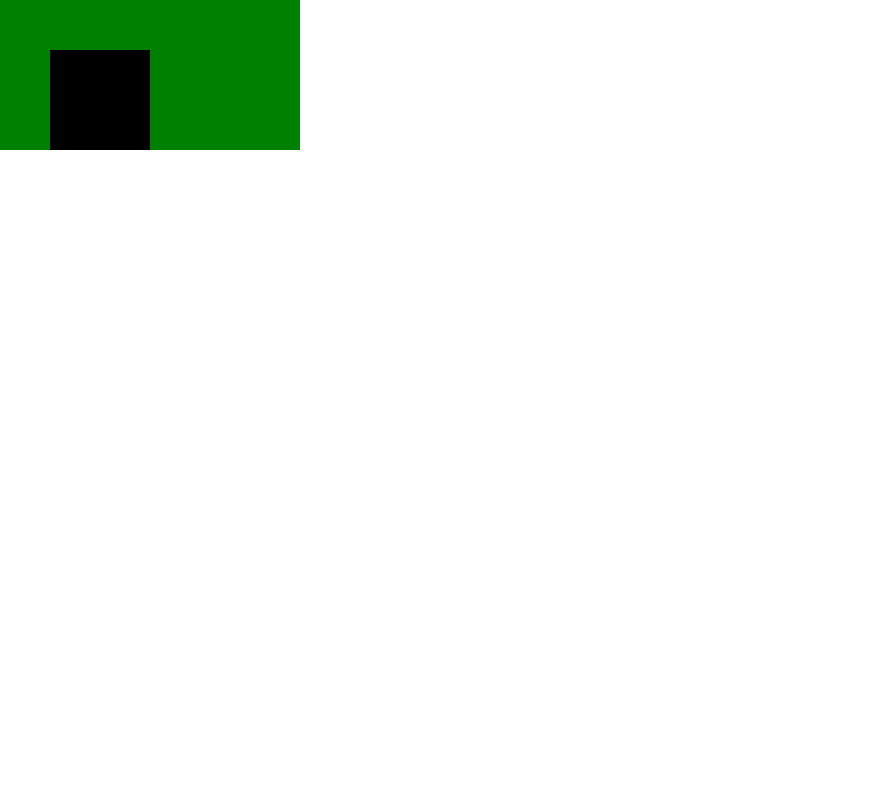
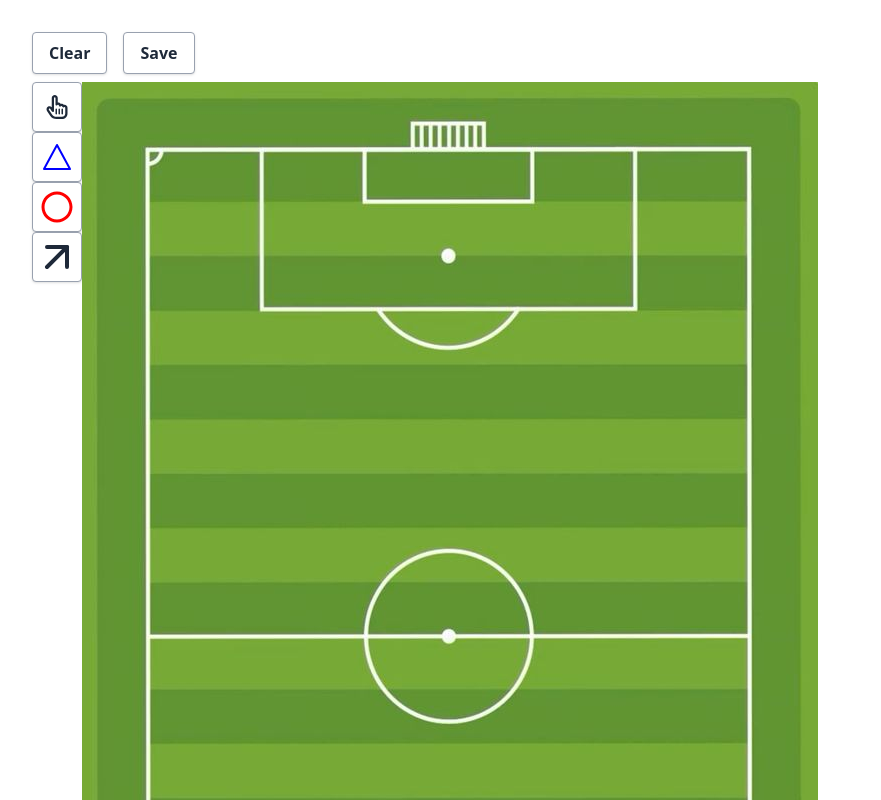
Before and after one commit to 2stash/soccer-session-planner, a React (Vite) app: page / in a window 1280 px wide. Shown: the top 800 px of the page, without its empty margins (0-881 px from the left). Built offline with nearby package versions, Linux system fonts and the light colour scheme.

Commit message:
Added buttons. Ugly circles now drawing on canvas.

```diff
--- a/package.json
+++ b/package.json
@@ -13,6 +13,7 @@
     "@tailwindcss/vite": "^4.0.7",
     "react": "^19.0.0",
     "react-dom": "^19.0.0",
+    "react-icons": "^5.4.0",
     "tailwindcss": "^4.0.7"
   },
   "devDependencies": {
--- a/src/App.jsx
+++ b/src/App.jsx
@@ -3,9 +3,13 @@ import Canvas from './components/Canvas';
 import './App.css';
 
 function App() {
+  const canvasWidth = 736;
+  const canvasheight = 1104;
   return (
     <>
-      <Canvas />
+      <div className='container p-8'>
+        <Canvas width={canvasWidth} height={canvasheight} />
+      </div>
     </>
   );
 }
--- a/src/components/Canvas.jsx
+++ b/src/components/Canvas.jsx
@@ -1,18 +1,44 @@
 import { useState, useRef, useEffect } from 'react';
+import { FaRegHandPointer } from 'react-icons/fa6';
+import { FiArrowUpRight } from 'react-icons/fi';
+import { IoTriangleOutline } from 'react-icons/io5';
+import { FaRegCircle } from 'react-icons/fa';
+
+import './canvas.css';
 
 const Canvas = (props) => {
   const [elements, setElements] = useState([]);
+  const [readyToDraw, setReadyToDraw] = useState(false);
   const [drawing, setDrawing] = useState(false);
+  const [currentShape, setCurrentShape] = useState(null);
   const canvasRef = useRef(null);
 
   const handleMouseDown = (event) => {
     console.log('handleMouseDown');
-    setDrawing(true);
+    if (readyToDraw) {
+      const { clientX, clientY } = event;
+      console.log(currentShape);
+      setElements([...elements, currentShape]);
+      setCurrentShape(create(clientX, clientY));
+    }
+  };
+
+  const create = (x, y) => {
+    return { position: { x, y } };
   };
 
   const handleMouseMove = (event) => {
     const { clientX, clientY } = event;
-    console.log('handleMouseMove', clientX, clientY);
+
+    if (readyToDraw) {
+      const currentShapePosition = { position: { x: clientX, y: clientY } };
+      setCurrentShape(currentShapePosition);
+    } else if (drawing) {
+      const currentShapeCopy = currentShape;
+      currentShapeCopy.position.x = clientX;
+      currentShapeCopy.position.y = clientY;
+      setCurrentShape(currentShapeCopy);
+    }
   };
 
   const handleMouseUp = (event) => {
@@ -24,27 +50,72 @@ const Canvas = (props) => {
     console.log('handleMouseOut');
   };
 
+  const handleShapeSelected = (value) => {
+    setReadyToDraw(true);
+  };
+
   useEffect(() => {
+    console.log('rerender');
     const canvas = canvasRef.current;
     const context = canvas.getContext('2d');
+    context.clearRect(0, 0, canvas.width, canvas.height);
+    for (let element of elements) {
+      context.beginPath();
 
-    context.clearRect(0, 0, canvas.width, canvas.height);
+      context.arc(element.position.x, element.position.y, 50, 0, 2 * Math.PI);
 
-    context.fillStyle = 'green';
-    context.fillRect(0, 0, context.canvas.width, context.canvas.height);
-    context.fillStyle = 'black';
-    context.fillRect(50, 50, 100, 100);
-  }, []);
+      context.stroke();
+    }
+
+    if (currentShape) {
+      context.beginPath();
+
+      context.arc(
+        currentShape.position.x,
+        currentShape.position.y,
+        50,
+        0,
+        2 * Math.PI
+      );
+
+      context.stroke();
+    }
+  }, [currentShape, elements]);
 
   return (
     <div>
+      <div id='savebar' className='mb-2'>
+        <button className='btn btn-white'>Clear</button>
+        <button className='btn btn-white ml-4'>Save</button>
+      </div>
+      <div className='flex flex-row'>
+        <div className='flex flex-col'>
+          <button className='btn-icon btn-white toolbutton'>
+            <FaRegHandPointer size={24} className='icon' />
+          </button>
+          <button className='btn-icon btn-white toolbutton'>
+            <IoTriangleOutline size={32} color={'blue'} className='icon' />
+          </button>
+          <button
+            className='btn-icon btn-white toolbutton'
+            onClick={() => handleShapeSelected('circle')}
+          >
+            <FaRegCircle size={32} color={'red'} className='icon' />
+          </button>
+          <button className='btn-white toolbutton'>
+            <FiArrowUpRight size={48} className='icon' />
+          </button>
+        </div>
         <canvas
+          id='canvas'
           ref={canvasRef}
           onMouseDown={handleMouseDown}
           onMouseMove={handleMouseMove}
           onMouseUp={handleMouseUp}
           onMouseOut={handleMouseOut}
+          {...props}
         />
+      </div>
     </div>
   );
 };
--- /dev/null
+++ b/src/components/canvas.css
@@ -0,0 +1,30 @@
+@import "tailwindcss";
+
+#canvas {
+  background: url('../assets/soccerField3.jpg');
+}
+
+.btn {
+  @apply font-semibold py-2 px-4;
+}
+
+.btn-icon {
+  @apply font-semibold;
+}
+
+.icon {
+  @apply justify-self-center;
+}
+
+.btn-white {
+  @apply bg-white text-gray-800 border border-gray-400 rounded shadow;
+}
+
+.btn-white:hover {
+  @apply bg-gray-100;
+}
+
+.toolbutton {
+  width: 50px;
+  height: 50px;
+}
```
Also changed, not shown: src/assets/soccerField3.jpg (added), 1 other file (tests, documents, lock files or other folders). Lines whose indentation alone changed are shown as unchanged.
